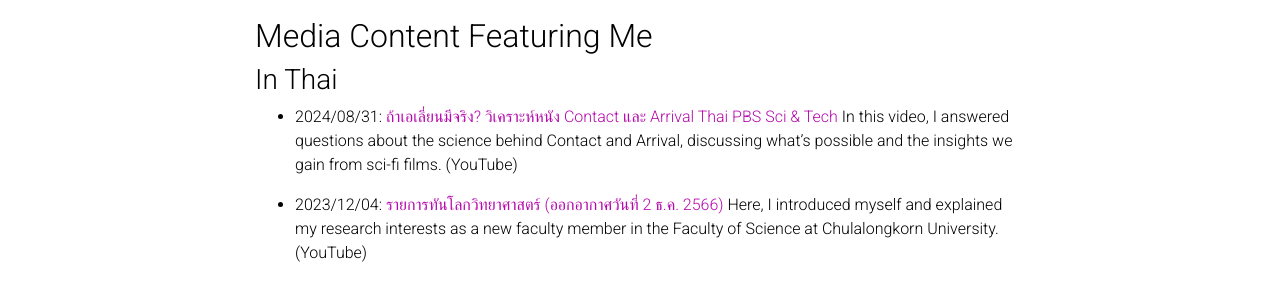
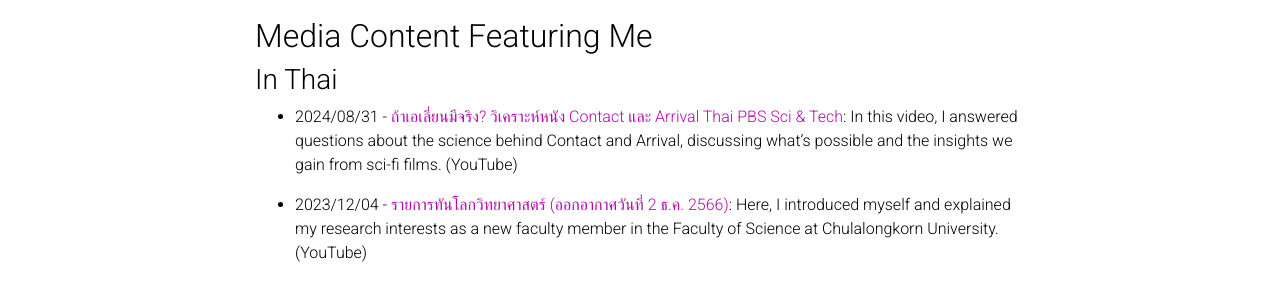
Before and after one commit to leogulus/research_group, a Jekyll site: the page built from _pages/media.md, in a window 1280 px wide. Shown: the part 349-652 px from the top of the page. Built offline with Jekyll 4.4.1, drawn with Linux system fonts in a browser that asks for light colours; comment, search, counter and statistics services are not loaded; a style sheet for code colours, icons or effects is not loaded.

```diff
--- a/_pages/media.md
+++ b/_pages/media.md
@@ -16,6 +16,6 @@ nav_order: 5
 ## Media Content Featuring Me
 
 ### In Thai
-- 2024/08/31: [ถ้าเอเลี่ยนมีจริง? วิเคราะห์หนัง Contact และ Arrival Thai PBS Sci & Tech](https://youtu.be/hiG9_OEJdn8?si=RXM2MJ6LjsAmV6I8) In this video, I answered questions about the science behind Contact and Arrival, discussing what's possible and the insights we gain from sci-fi films. (YouTube)
+- 2024/08/31 - [ถ้าเอเลี่ยนมีจริง? วิเคราะห์หนัง Contact และ Arrival Thai PBS Sci & Tech](https://youtu.be/hiG9_OEJdn8?si=RXM2MJ6LjsAmV6I8): In this video, I answered questions about the science behind Contact and Arrival, discussing what's possible and the insights we gain from sci-fi films. (YouTube)
 
-- 2023/12/04: [รายการทันโลกวิทยาศาสตร์ (ออกอากาศวันที่ 2 ธ.ค. 2566)](https://youtu.be/CC4DA-3SxSM?si=qBVYMBbNqm08bQkG) Here, I introduced myself and explained my research interests as a new faculty member in the Faculty of Science at Chulalongkorn University. (YouTube)
+- 2023/12/04 - [รายการทันโลกวิทยาศาสตร์ (ออกอากาศวันที่ 2 ธ.ค. 2566)](https://youtu.be/CC4DA-3SxSM?si=qBVYMBbNqm08bQkG): Here, I introduced myself and explained my research interests as a new faculty member in the Faculty of Science at Chulalongkorn University. (YouTube)
```
